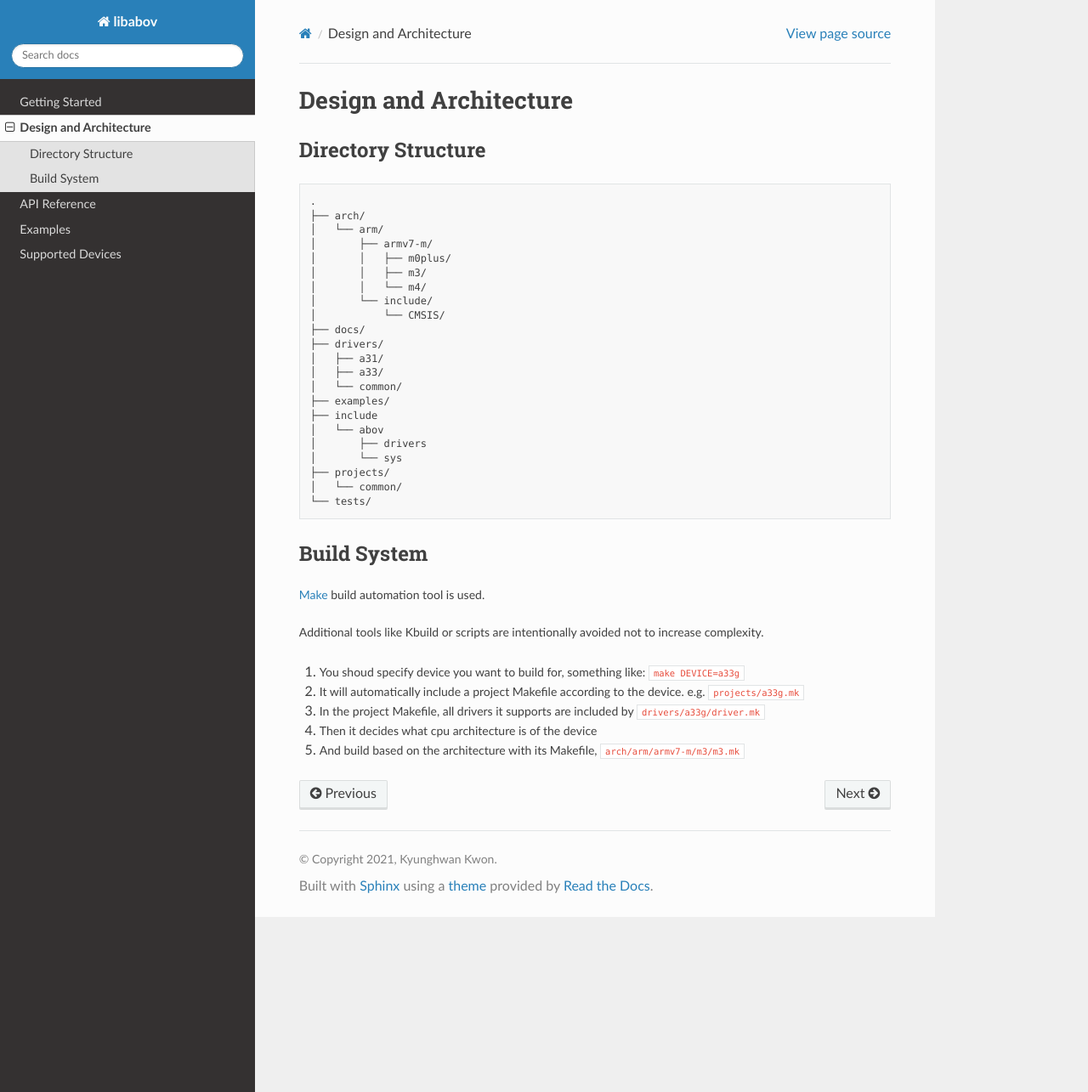
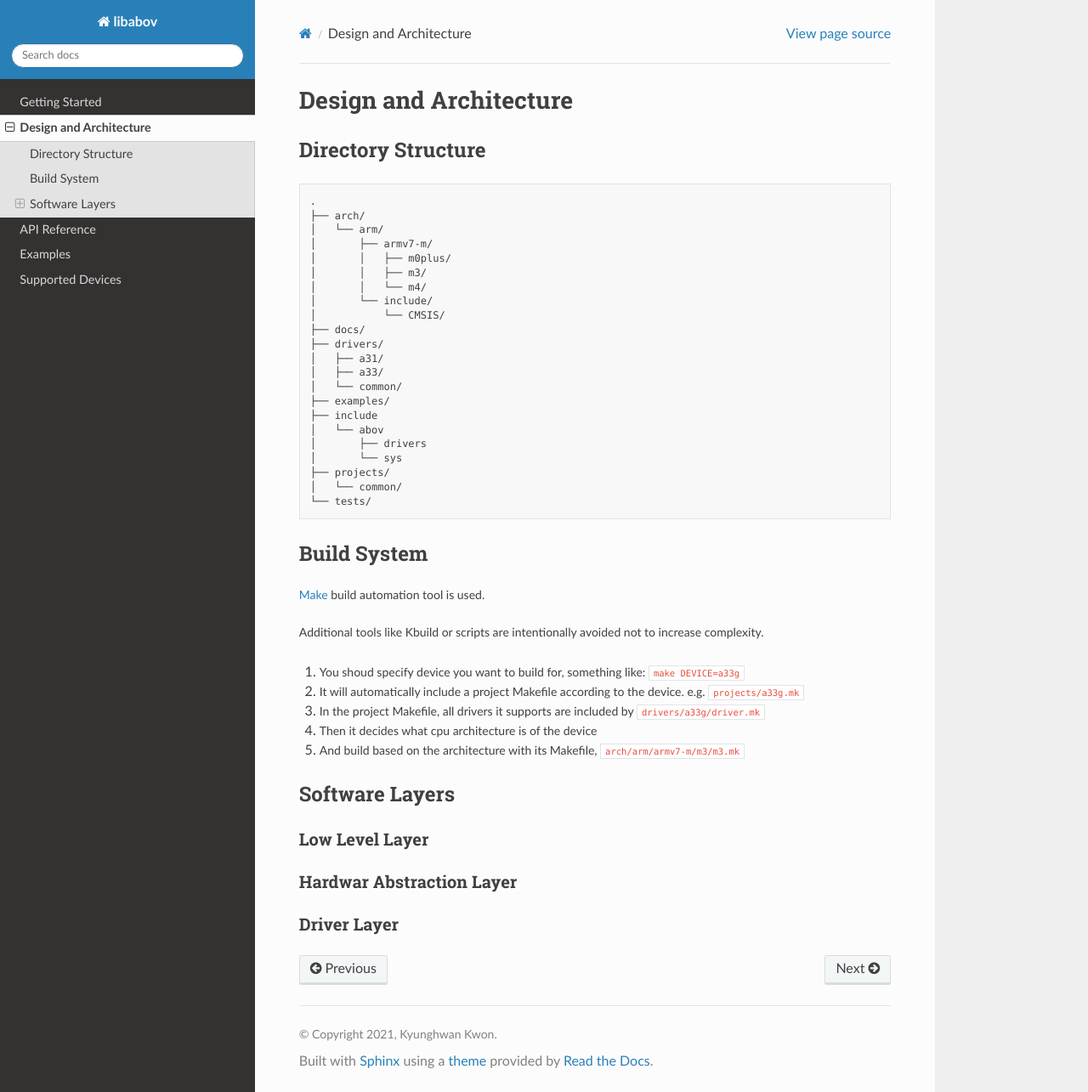
Before and after one commit to onkwon/halmcu, a Sphinx documentation site: the page built from docs/source/architecture.md, in a window 1280 px wide and 1285 px high. Shown: the whole window at 85% size. Built offline with Sphinx 7.4.7 and the Read the Docs theme 2.0.0, drawn with Linux system fonts in a browser that asks for light colours; pages that are not in the unit, such as notebooks, are missing from menus.

Commit message:
driver: wdt: define watchdog driver interface

```diff
--- a/docs/source/api/index.rst
+++ b/docs/source/api/index.rst
@@ -7,6 +7,7 @@
    system
    uart
    timer
+   watchdog
    errata
 
 .. note:: This is a **note** box.
--- /dev/null
+++ b/docs/source/api/watchdog.rst
@@ -0,0 +1,4 @@
+Watchdog
+========
+
+.. c:autodoc:: ../../include/abov/drivers/wdt.h
--- a/docs/source/architecture.md
+++ b/docs/source/architecture.md
@@ -38,3 +38,8 @@
 3. In the project Makefile, all drivers it supports are included by `drivers/a33g/driver.mk`
 4. Then it decides what cpu architecture is of the device
 5. And build based on the architecture with its Makefile, `arch/arm/armv7-m/m3/m3.mk`
+
+## Software Layers
+### Low Level Layer
+### Hardwar Abstraction Layer
+### Driver Layer
```
Also changed, not shown: 1 other file.
